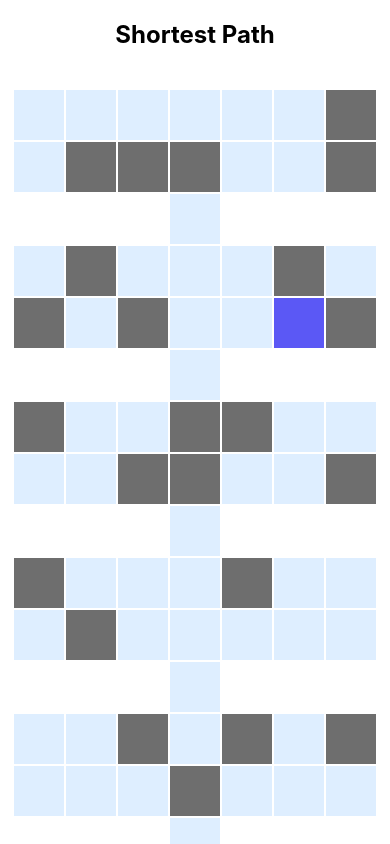
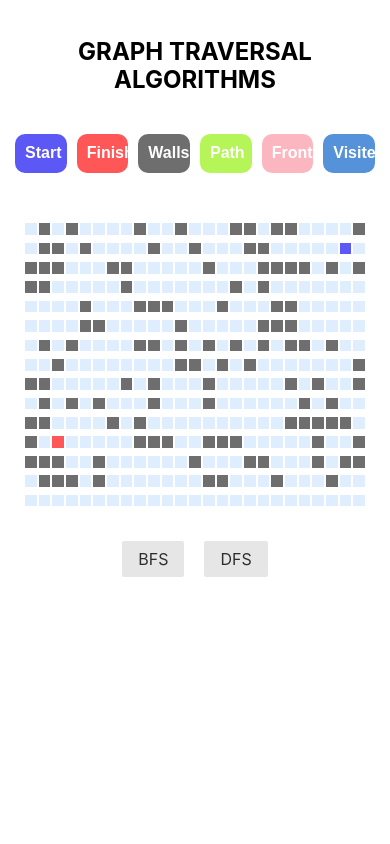
Before and after one commit to ytm127/path-finding-visualizer, a React (Create React App) app: page / in a window 390 px wide. Shown: the top 844 px of the page. Built offline with nearby package versions, Linux system fonts and the light colour scheme.

Commit message:
added pure.css library, made size of nodes more responsive

```diff
--- a/public/index.html
+++ b/public/index.html
@@ -24,6 +24,7 @@
       work correctly both with client-side routing and a non-root public URL.
       Learn how to configure a non-root public URL by running `npm run build`.
     -->
+    <link rel="stylesheet" href="https://unpkg.com/purecss@2.0.3/build/pure-min.css" integrity="sha384-cg6SkqEOCV1NbJoCu11+bm0NvBRc8IYLRGXkmNrqUBfTjmMYwNKPWBTIKyw9mHNJ" crossorigin="anonymous">
     <title>React App</title>
   </head>
   <body>
--- a/src/App.js
+++ b/src/App.js
@@ -5,6 +5,16 @@ import Grid from './components/Grid'
 function App() {
   return (
     <div className="App">
+      <br/>
+      <h2>GRAPH TRAVERSAL ALGORITHMS</h2>
+      <div className="pure-g" style={{margin:10}}>
+    <div className="pure-u-1-6"><p style={{borderRadius:15 ,border:'white solid thick' ,color:"white", padding:10,fontWeight:700 , background:'#5b58f5'}}>Start</p></div>
+    <div className="pure-u-1-6"><p style={{borderRadius:15 ,border:'white solid thick' ,color:"white", padding:10,fontWeight:700 , background:'#ff5757'}}>Finish</p></div>
+    <div className="pure-u-1-6"><p style={{borderRadius:15 ,border:'white solid thick' ,color:"white", padding:10,fontWeight:700 , background:'#6e6e6e'}}>Walls</p></div>
+    <div className="pure-u-1-6"><p style={{borderRadius:15 ,border:'white solid thick' ,color:"white", padding:10,fontWeight:700 , background:'#b5f558'}}>Path</p></div>
+    <div className="pure-u-1-6"><p style={{borderRadius:15 ,border:'white solid thick' ,color:"white", padding:10,fontWeight:700 , background:'#fcb6bf'}}>Frontier</p></div>
+    <div className="pure-u-1-6"><p style={{borderRadius:15 ,border:'white solid thick' ,color:"white", padding:10,fontWeight:700 , background:'#5592d9'}}>Visited</p></div>
+</div>
       <Grid/>
     </div>
   );
--- a/src/components/Grid.js
+++ b/src/components/Grid.js
@@ -3,21 +3,21 @@ import Node from './Node';
 import { get, isEqual } from 'lodash';
 
 const startNodeRow = getRandomInt(14);
-const startNodeCol = getRandomInt(14);
+const startNodeCol = getRandomInt(25);
 const finishNodeRow = getRandomInt(14);
-const finishNodeCol = getRandomInt(14);
+const finishNodeCol = getRandomInt(25);
 
 function getRandomInt(max) {
 	return Math.floor(Math.random() * Math.floor(max));
 }
 
 let walls = [];
-for (let i = 0; i < 90; i++) {
-	walls.push([ getRandomInt(14), getRandomInt(14) ]);
+for (let i = 0; i < 150; i++) {
+	walls.push([ getRandomInt(14), getRandomInt(25) ]);
 }
 
+// make sure wall node doesn't overlap with finishNode
 const randomWalls = walls.filter((x) => !isEqual(x, [ finishNodeRow, finishNodeCol ]));
-console.log(walls.length, randomWalls.length);
 
 class Grid extends React.Component {
 	constructor(props) {
@@ -26,6 +26,7 @@ class Grid extends React.Component {
 			grid: []
 		};
 		this.visualizeBFS = this.visualizeBFS.bind(this);
+		this.visualizeDFS = this.visualizeDFS.bind(this);
 	}
 
 	// Init the grid
@@ -79,8 +80,6 @@ class Grid extends React.Component {
 			copyGrid[copyCur.row][copyCur.col] = copyCur;
 			this.setState({ copyGrid });
 			for (let node of getNeighbors(current)) {
-				node.id === `row-${finishNodeRow}-col-${finishNodeCol}` &&
-					console.log('i should see this everytime if there is a path');
 				if (!cameFrom[node.id]) {
 					let copyNode = node;
 					frontier.push(node); //  put into frontier array
@@ -90,7 +89,92 @@ class Grid extends React.Component {
 					let copyGrid = [ ...this.state.grid ];
 					copyGrid[copyNode.row][copyNode.col] = copyNode;
 					this.setState({ copyGrid });
-					if (copyNode.id === `row-${finishNodeRow}-col-${finishNodeCol}`) foundEarly = true;
+					if (copyNode.id === `row-${finishNodeRow}-col-${finishNodeCol}`) foundEarly = true; // early exit
+				}
+			}
+		};
+
+		// Run one interation per every 10 ms
+		while (frontier.length > 0 && !foundEarly) {
+			process();
+			await sleep(0.5);
+		}
+		// draw path
+		let path = [];
+		let backtrackCurrent = this.state.grid[finishNodeRow][finishNodeCol];
+		while (backtrackCurrent && !isEqual(backtrackCurrent, this.state.grid[startNodeRow][startNodeCol])) {
+			path.push(backtrackCurrent);
+			backtrackCurrent = cameFrom[backtrackCurrent.id];
+			if (!backtrackCurrent) {
+				console.log('no path found');
+				return;
+			}
+		}
+
+		let copyState = [ ...this.state.grid ];
+		while (path.length !== 0) {
+			let temp = path.pop();
+			copyState[temp.row][temp.col].isPath = true;
+		}
+
+		this.setState({ copyState });
+	};
+
+	visualizeDFS = async () => {
+		let frontier = [];
+		let cameFrom = {};
+		let current = null;
+		// returns an array of valid neighbors
+		const getNeighbors = (node) => {
+			let neighbors = [];
+			// check above
+			get(this.state.grid, `[${node.row - 1}][${node.col}]`) &&
+				!get(this.state.grid, `[${node.row - 1}][${node.col}]`).isWall &&
+				neighbors.push(get(this.state.grid, `[${node.row - 1}][${node.col}]`));
+			// check below
+			get(this.state.grid, `[${node.row + 1}][${node.col}]`) &&
+				!get(this.state.grid, `[${node.row + 1}][${node.col}]`).isWall &&
+				neighbors.push(get(this.state.grid, `[${node.row + 1}][${node.col}]`));
+			// check right
+			get(this.state.grid, `[${node.row}][${node.col + 1}]`) &&
+				!get(this.state.grid, `[${node.row}][${node.col + 1}]`).isWall &&
+				neighbors.push(get(this.state.grid, `[${node.row}][${node.col + 1}]`));
+			// check left
+			get(this.state.grid, `[${node.row}][${node.col - 1}]`) &&
+				!get(this.state.grid, `[${node.row}][${node.col - 1}]`).isWall &&
+				neighbors.push(get(this.state.grid, `[${node.row}][${node.col - 1}]`));
+			// return an array of neighbors
+			return neighbors;
+		};
+
+		const sleep = (milliseconds) => {
+			return new Promise((resolve) => setTimeout(resolve, milliseconds));
+		};
+
+		let foundEarly = false;
+
+		// Depth First Search
+		let start = this.state.grid[startNodeRow][startNodeCol];
+		frontier.push(start);
+		cameFrom[start.id] = null;
+		const process = async () => {
+			current = frontier.pop();
+			let copyCur = current;
+			copyCur.isFrontierNode = false;
+			let copyGrid = [ ...this.state.grid ];
+			copyGrid[copyCur.row][copyCur.col] = copyCur;
+			this.setState({ copyGrid });
+			for (let node of getNeighbors(current)) {
+				if (!cameFrom[node.id]) {
+					let copyNode = node;
+					frontier.push(node); //  put into frontier array
+					cameFrom[node.id] = current; // visited[node] = true
+					copyNode.isFrontierNode = true;
+					copyNode.hasBeenVisited = true;
+					let copyGrid = [ ...this.state.grid ];
+					copyGrid[copyNode.row][copyNode.col] = copyNode;
+					this.setState({ copyGrid });
+					if (copyNode.id === `row-${finishNodeRow}-col-${finishNodeCol}`) foundEarly = true; // early exit
 				}
 			}
 		};
@@ -124,7 +208,6 @@ class Grid extends React.Component {
 	render() {
 		return (
 			<div>
-				<h2>Shortest Path</h2>
 				<br />
 				{this.state.grid.map((row, idx) => {
 					return (
@@ -149,7 +232,8 @@ class Grid extends React.Component {
 					);
 				})}
 				<br />
-				<button onClick={this.visualizeBFS}>Start BFS</button>
+				<button className='button-xlarge pure-button' style={{margin:10}} onClick={this.visualizeBFS}>BFS</button>
+				<button className='button-xlarge pure-button' style={{margin:10}}  onClick={this.visualizeDFS}>DFS</button>
 			</div>
 		);
 	}
@@ -157,12 +241,14 @@ class Grid extends React.Component {
 
 export default Grid;
 
+
+// TODO - Put both into different files
 // Grid Utils
 const buildGrid = () => {
 	let grid = [];
 	for (let row = 0; row < 15; row++) {
 		let currentRow = [];
-		for (let col = 0; col < 15; col++) {
+		for (let col = 0; col < 25; col++) {
 			currentRow.push(nodeData(row, col));
 		}
 		grid.push(currentRow);
--- a/src/components/Node.js
+++ b/src/components/Node.js
@@ -5,15 +5,15 @@ class Node extends React.Component {
 		const { isStartNode, isFinishNode, isFrontierNode, hasBeenVisited, isPath, isWall } = this.props;
 		const bg = () => {
 			if (isStartNode) return '#5b58f5';
-            if (isFinishNode) return '#ff8293';
+            if (isFinishNode) return '#ff5757';
 			if(isWall) return '#6e6e6e'
 			if(isPath) return '#b5f558'
-            if(isFrontierNode) return '#ff5757'
+            if(isFrontierNode) return '#fcb6bf'
 			if(hasBeenVisited) return '#5592d9'
 			else return '#deeeff'
 		};
 
-		return <div style={{ background: bg(), height: 50, width: 50, display: 'inline-block', border:'white solid thin' }}> &nbsp;</div>;
+		return <div style={{ background: bg(), height: '3vw', width: '3vw', display: 'inline-block', border:'white solid thin' }}> &nbsp;</div>;
 	}
 }
 
```
Also changed, not shown: src/algorithms/bfs.js (added, +87 -0 lines).
